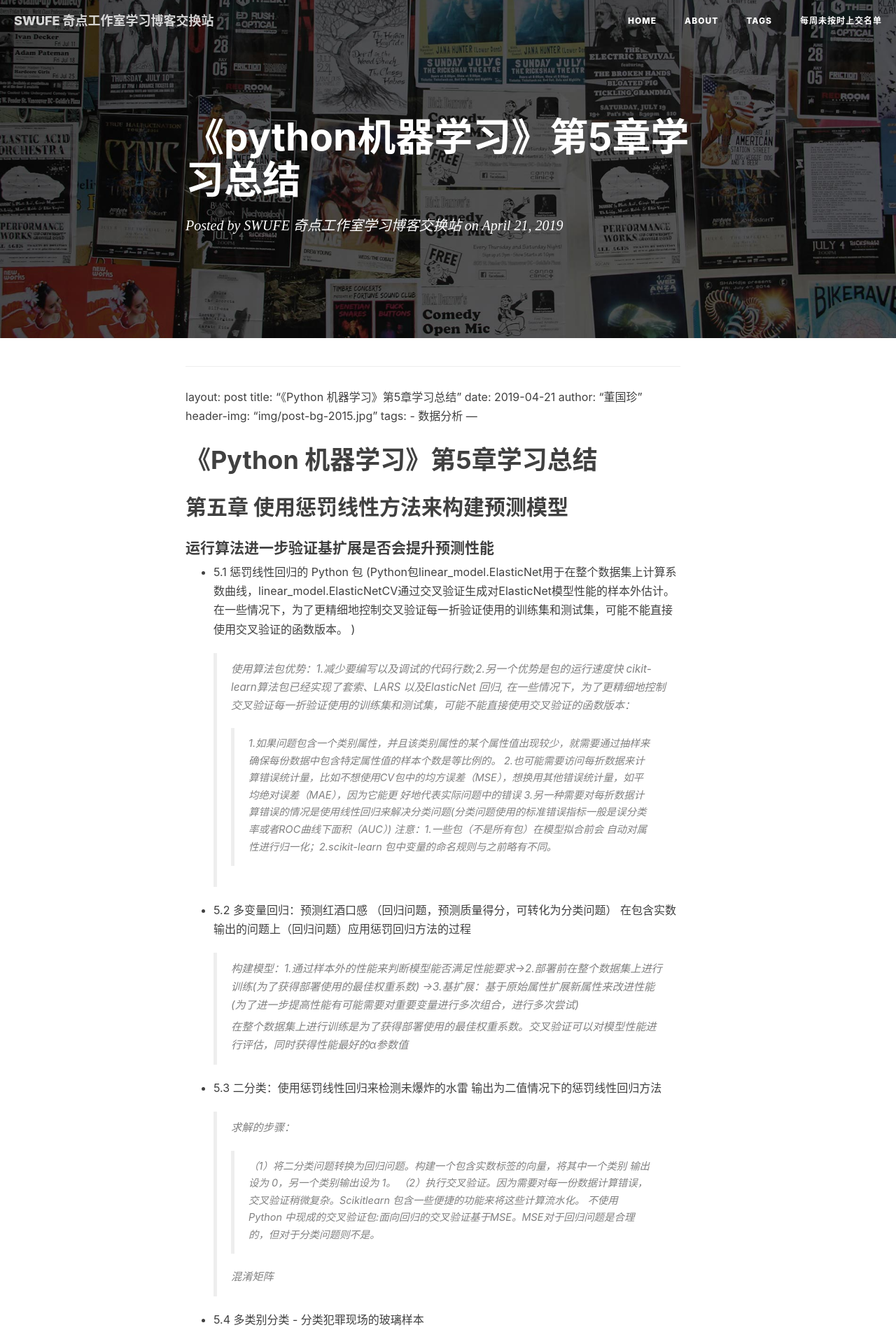
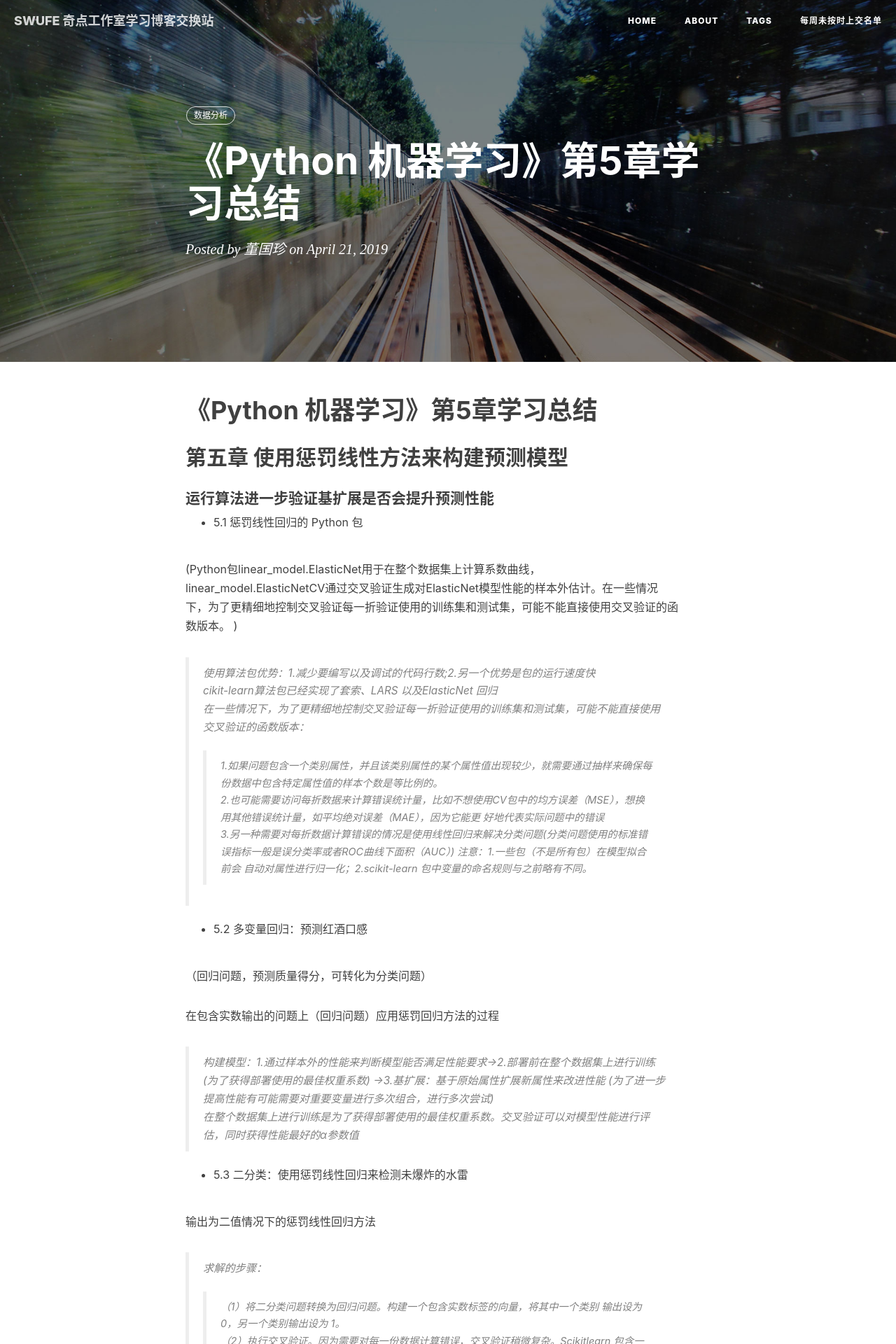
Before and after one commit to wjy990706/Blog-Share, a Jekyll site: the page built from _posts/2019-04-21-《Python机器学习》第5章学习总结.md, in a window 1280 px wide. Shown: the top 1920 px of the page at 70% size. Built offline with Jekyll 4.4.1, drawn with Linux system fonts in a browser that asks for light colours; nearby versions of some CDN libraries; our own code applies the rules of GitHub Pages for plain Markdown files; comment, search, counter and statistics services are not loaded; some of the changed text lies outside the part shown.

Commit message:
Update 2019-04-21-《Python机器学习》第5章学习总结.md

```diff
--- a/_posts/2019-04-21-《Python机器学习》第5章学习总结.md
+++ b/_posts/2019-04-21-《Python机器学习》第5章学习总结.md
@@ -1,4 +1,3 @@
-
 ---
 layout:     post
 title:      "《Python 机器学习》第5章学习总结"
@@ -23,28 +22,44 @@ tags:
 
 
 * 5.1 惩罚线性回归的 Python 包
+
 (Python包linear_model.ElasticNet用于在整个数据集上计算系数曲线，linear_model.ElasticNetCV通过交叉验证生成对ElasticNet模型性能的样本外估计。在一些情况下，为了更精细地控制交叉验证每一折验证使用的训练集和测试集，可能不能直接使用交叉验证的函数版本。 )
+
 > 使用算法包优势：1.减少要编写以及调试的代码行数;2.另一个优势是包的运行速度快
-> cikit-learn算法包已经实现了套索、LARS 以及ElasticNet 回归,
+>
+> cikit-learn算法包已经实现了套索、LARS 以及ElasticNet 回归
+>
 > 在一些情况下，为了更精细地控制交叉验证每一折验证使用的训练集和测试集，可能不能直接使用交叉验证的函数版本：
+> >
 > >  1.如果问题包含一个类别属性，并且该类别属性的某个属性值出现较少，就需要通过抽样来确保每份数据中包含特定属性值的样本个数是等比例的。
+> >
 > >  2.也可能需要访问每折数据来计算错误统计量，比如不想使用CV包中的均方误差（MSE），想换用其他错误统计量，如平均绝对误差（MAE），因为它能更 好地代表实际问题中的错误
+> >
 > >  3.另一种需要对每折数据计算错误的情况是使用线性回归来解决分类问题(分类问题使用的标准错误指标一般是误分类率或者ROC曲线下面积（AUC）)
 > 注意：1.一些包（不是所有包）在模型拟合前会 自动对属性进行归一化；2.scikit-learn 包中变量的命名规则与之前略有不同。
 
+
 * 5.2 多变量回归：预测红酒口感
+
 （回归问题，预测质量得分，可转化为分类问题）
+
 在包含实数输出的问题上（回归问题）应用惩罚回归方法的过程
+
 > 构建模型：1.通过样本外的性能来判断模型能否满足性能要求->2.部署前在整个数据集上进行训练(为了获得部署使用的最佳权重系数) ->3.基扩展：基于原始属性扩展新属性来改进性能 (为了进一步提高性能有可能需要对重要变量进行多次组合，进行多次尝试)
 >
 > 在整个数据集上进行训练是为了获得部署使用的最佳权重系数。交叉验证可以对模型性能进行评估，同时获得性能最好的α参数值
 >
 
 * 5.3 二分类：使用惩罚线性回归来检测未爆炸的水雷
+
 输出为二值情况下的惩罚线性回归方法
+
 > 求解的步骤：
+> >
 > > （1）将二分类问题转换为回归问题。构建一个包含实数标签的向量，将其中一个类别 输出设为 0，另一个类别输出设为 1。
+> >
 > > （2）执行交叉验证。因为需要对每一份数据计算错误，交叉验证稍微复杂。Scikitlearn 包含一些便捷的功能来将这些计算流水化。
+>
 > 不使用 Python 中现成的交叉验证包:面向回归的交叉验证基于MSE。MSE对于回归问题是合理的，但对于分类问题则不是。
 >
 > 混淆矩阵
```
